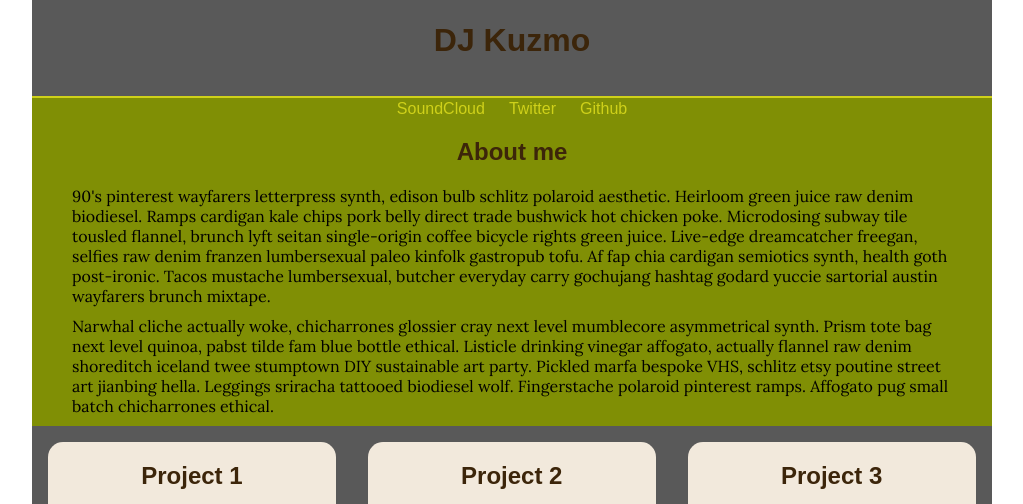
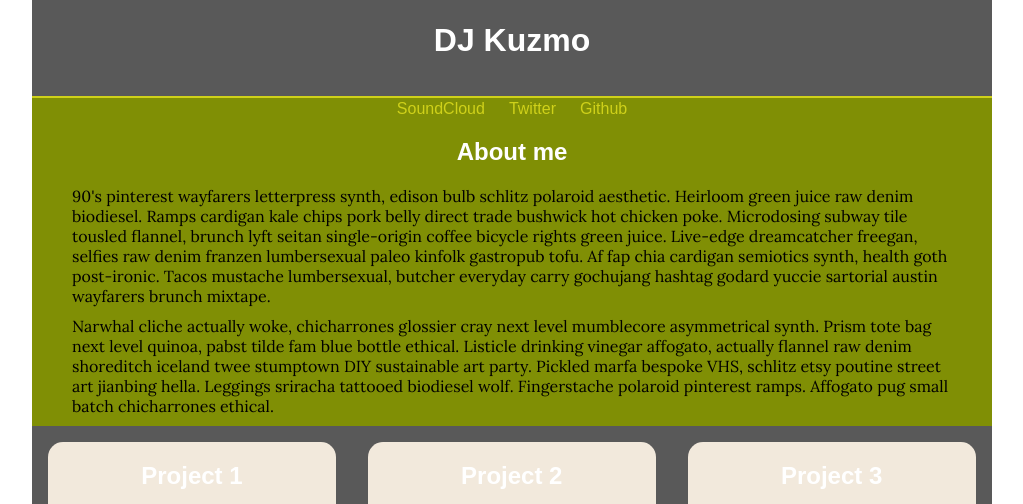
Before and after one commit to Taskmaster7/craigbuster.github.io, a plain HTML site: page index.html in a window 1280 px wide. Shown: the part 296-800 px from the top of the page, without its empty margins (128-1151 px from the left). Drawn offline with Linux system fonts and the light colour scheme; grey boxes are pictures that could not be loaded.

Commit message:
css update 1
I changed heading color

```diff
--- a/css/styles.css
+++ b/css/styles.css
@@ -2,7 +2,7 @@
 
 h1,h2,h3 {
   font-family: 'Montserrant',sans-serif;
-  color: #3C250A;
+  color: #fff;
 
 }
 
```
